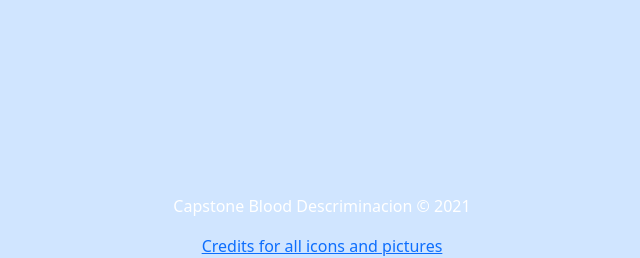
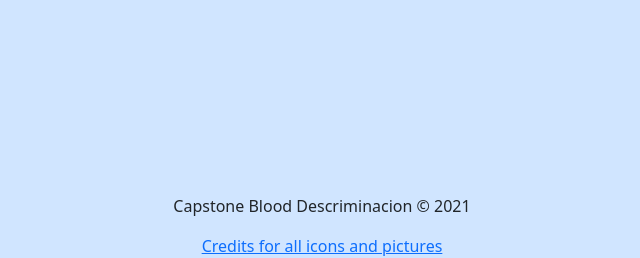
Before and after one commit to badrulmustaffa/CapstoneBloodDiscrimination, a Flask app: page /blog/about in a window 1280 px wide. Shown: the part 696-954 px from the top of the page, without its empty margins (318-958 px from the left). Run offline with Flask 2, Linux system fonts and the light colour scheme; parts of the project's set-up code (start-up, migrations or seed data) failed here and were passed over; some libraries are stand-ins or nearby versions.

Commit message:
By Badrul

```diff
--- a/my_app/templates/auth_login.html
+++ b/my_app/templates/auth_login.html
@@ -9,7 +9,7 @@
         }
 
         .transparent-background{
-            background-color: rgba(255, 255, 255, 0.2)
+            background-color: rgba(255, 255, 255, 0.5)
         }
 
     </style>
--- a/my_app/templates/layout.html
+++ b/my_app/templates/layout.html
@@ -57,7 +57,7 @@
 <div class="footer" style="background-color: #d0e5ff">
     <footer>
         <br>
-        <p class="copyright">Capstone Blood Descriminacion © 2021</p>
+        <p class="copyright text-dark">Capstone Blood Descriminacion © 2021</p>
         <a href="{{ url_for('blog_bp.credit') }}">Credits for all icons and pictures</a>
 
     </footer>
```
